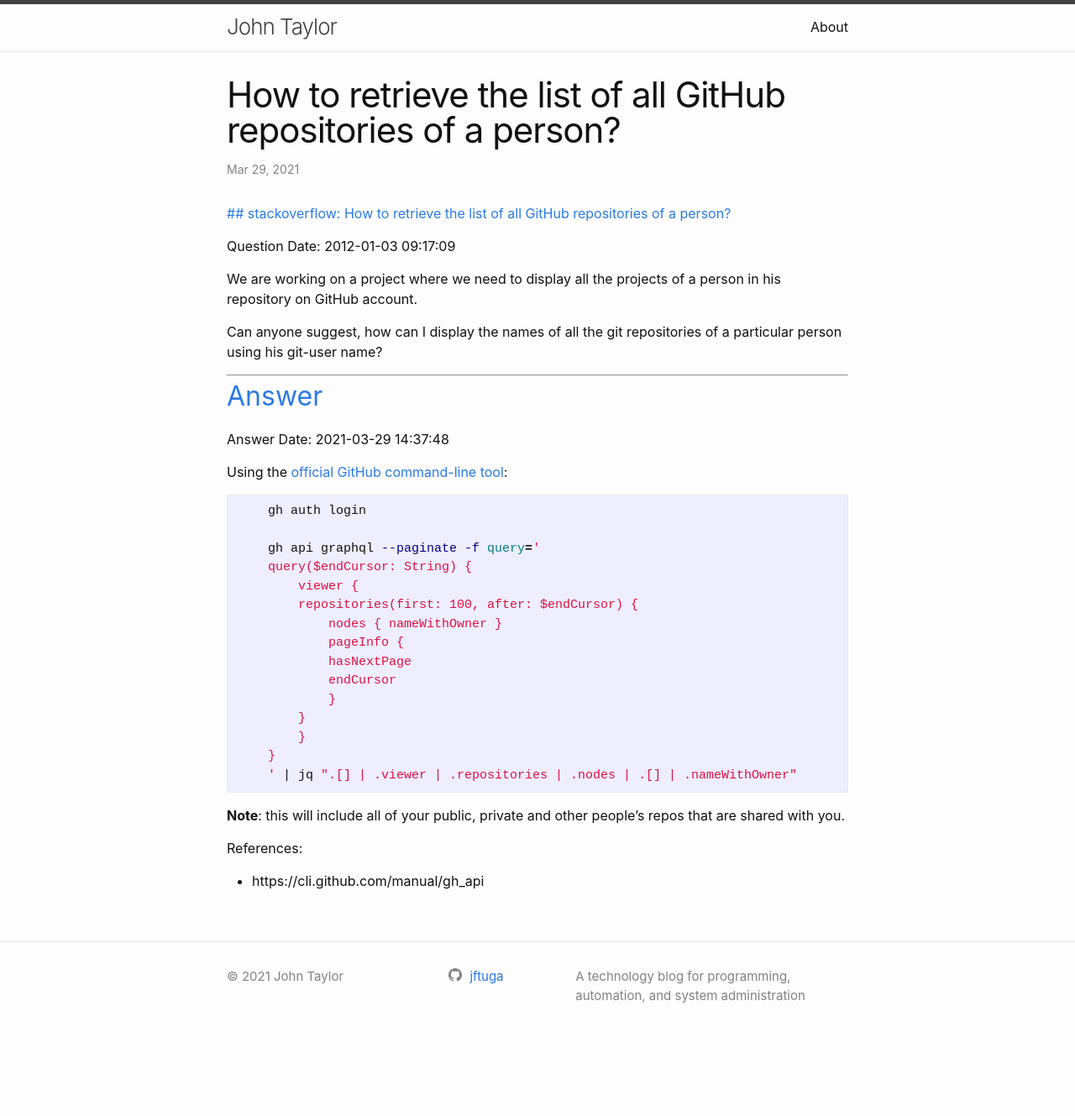
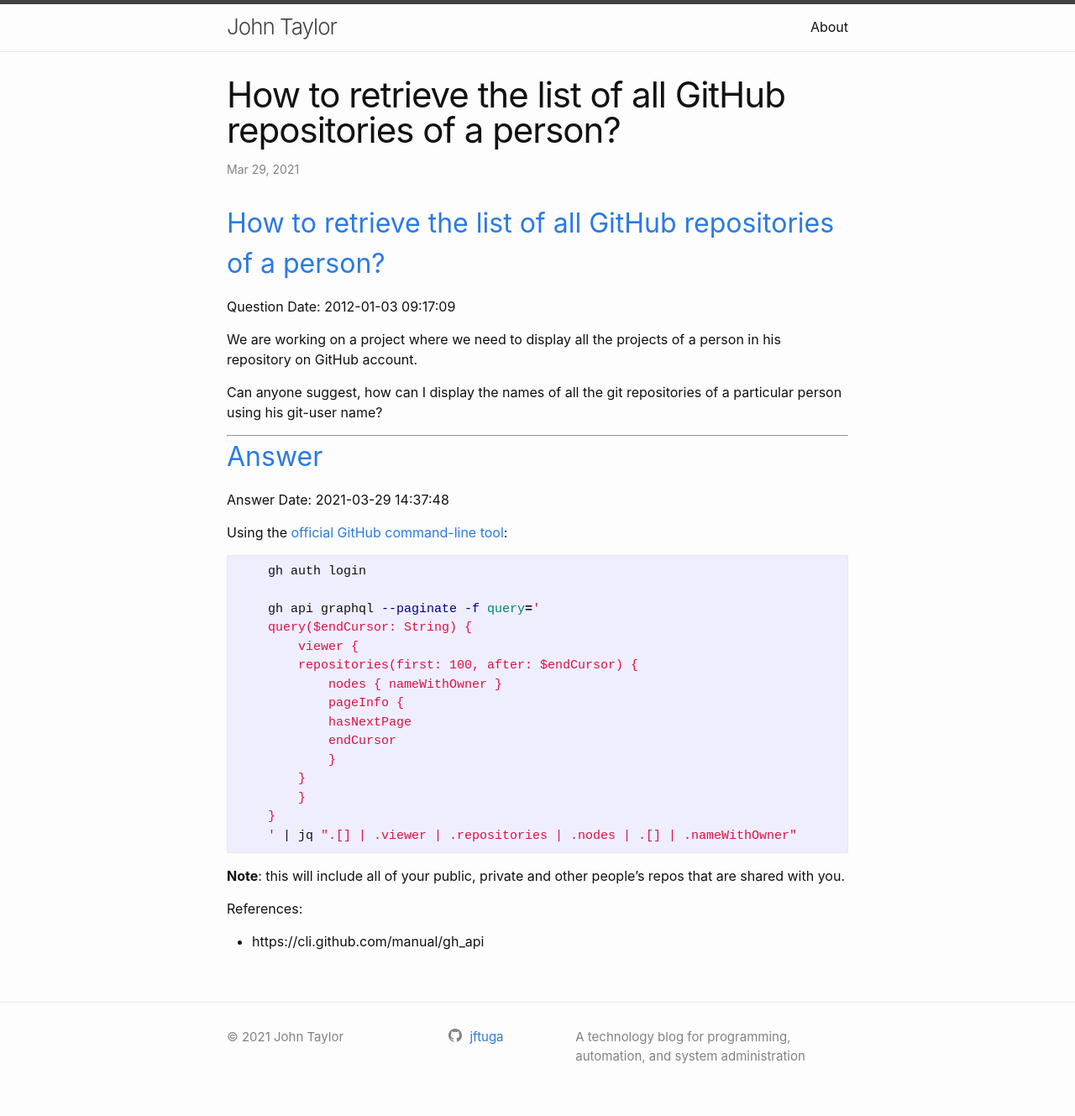
Before and after one commit to jftuga/blog, a Jekyll site: the page built from _posts/2021-03-29--How-to-retrieve-the-list-of-all-GitHub-repositories-of-a-person.md, in a window 1280 px wide. Shown: the whole page at 84% size. Built offline with Jekyll 4.4.1, drawn with Linux system fonts in a browser that asks for light colours; before the commit the page ends 1257 px from its top, so only the background shows below that.

```diff
--- a/_posts/2021-03-29--How-to-retrieve-the-list-of-all-GitHub-repositories-of-a-person.md
+++ b/_posts/2021-03-29--How-to-retrieve-the-list-of-all-GitHub-repositories-of-a-person.md
@@ -6,7 +6,7 @@ categories: github github-api
 tags: github github-api
 ---
 
-[## stackoverflow: How to retrieve the list of all GitHub repositories of a person?](https://stackoverflow.com/questions/8713596/how-to-retrieve-the-list-of-all-github-repositories-of-a-person)
+## [How to retrieve the list of all GitHub repositories of a person?](https://stackoverflow.com/questions/8713596/how-to-retrieve-the-list-of-all-github-repositories-of-a-person)
 
 Question Date: 2012-01-03 09:17:09
 
```
